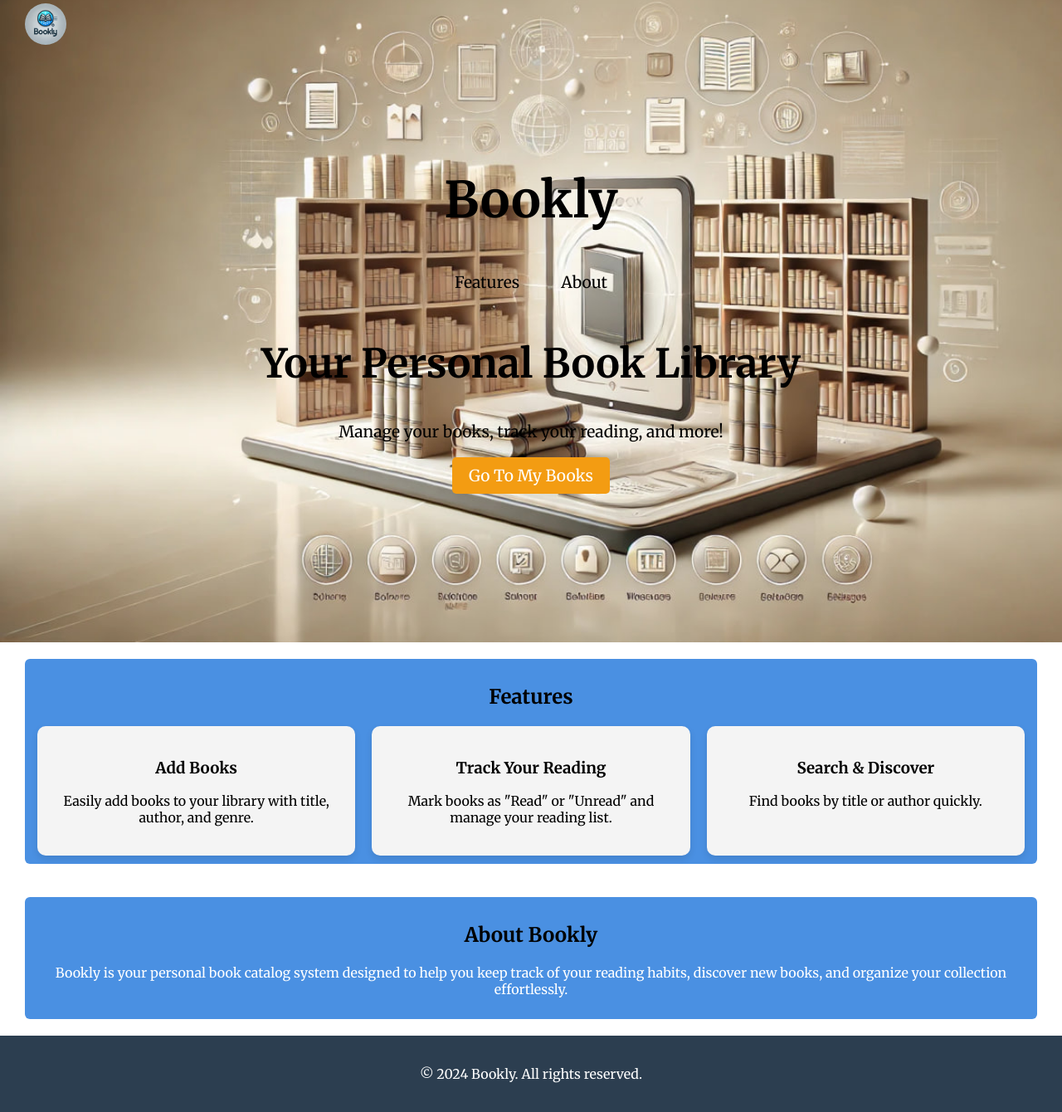
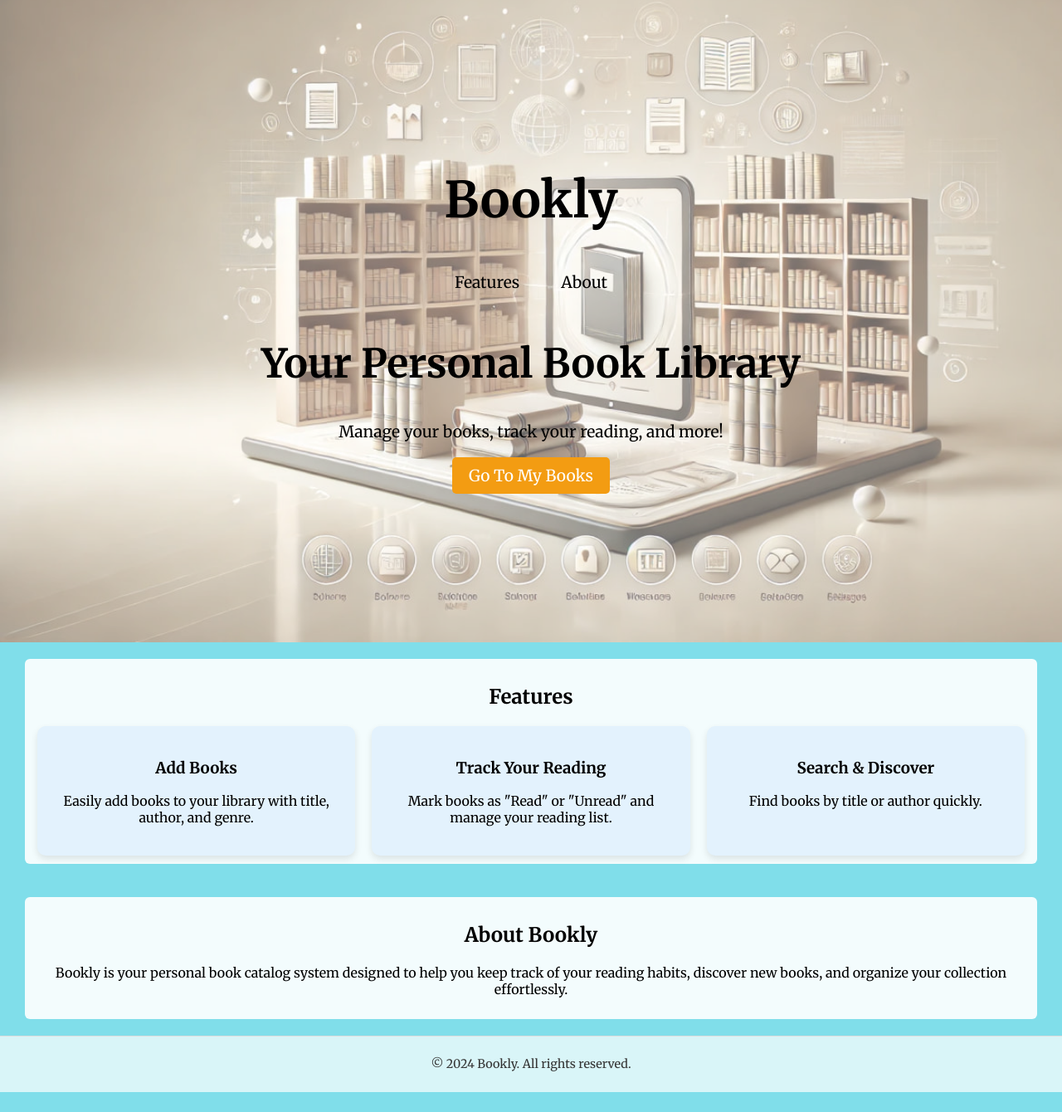
Before and after one commit to EidJbehe/book-library, a plain HTML site: page index.html in a window 1280 px wide. Shown: the part 26-1366 px from the top of the page at 83% size. After the commit the page ends 1342 px from the top, so only its background shows below. Drawn offline with Linux system fonts and the light colour scheme; a web font is replaced by a local one.

Commit message:
edit some styles

```diff
--- a/CSS/index.css
+++ b/CSS/index.css
@@ -6,13 +6,14 @@ body {
   margin: 0;
   padding: 0;
   font-family: "Merriweather", serif;
+  background-color: #80deea;
 }
 
 .container {
   padding: 20px 30px;
 }
 section {
-  background-color: #4a90e2;
+  background-color: rgba(255, 255, 255, 0.9);
   padding: 10px 15px;
   text-align: center;
   border-radius: 6px;
@@ -20,10 +21,16 @@ section {
 .header {
   background-image: url("../images/background\ image.jpg");
   background-size: cover;
-  padding: 50px;
+  height: 100vh;
+  margin: 0;
+}
+.layer {
   text-align: center;
-  position: relative;
-  height: calc(100vh - 100px);
+  width: 100%;
+  height: 100%;
+  margin: 0;
+  padding: 0;
+  background-color: rgba(255, 255, 255, 0.4);
   display: flex;
   justify-content: center;
   align-items: center;
@@ -98,17 +105,17 @@ nav ul li a:hover {
 }
 
 .feature {
-  background-color: #f4f4f4;
+  background-color: #e3f2fd;
   padding: 20px;
   border-radius: 10px;
   width: 30%;
   box-shadow: 0px 4px 8px rgba(0, 0, 0, 0.1);
   transition: 0.3s;
 }
+
 .feature:hover {
-  transform: scale(1.2, 1.2);
+  transform: scale(1.1, 1.1);
 }
-
 .footer {
   background-color: #2c3e50;
   color: white;
@@ -132,7 +139,16 @@ nav ul li a:hover {
 .about {
   animation: fadeIn 1.5s ease-in-out;
 }
-
+footer {
+  width: calc(100% - 20px);
+  text-align: center;
+  padding: 10px;
+  background-color: rgba(255, 255, 255, 0.7);
+  border-top: 1px solid #ddd;
+  bottom: 0;
+  font-size: 0.9em;
+  color: #333;
+}
 @media (max-width: 767px) {
   .header {
     background-image: none;
--- a/JS/my-books.js
+++ b/JS/my-books.js
@@ -94,8 +94,6 @@ async function renderBooks() {
   const catalog = document.getElementById("book-catalog");
   catalog.innerHTML = ""; // Clear catalog
 
-
-
   const countInput = document.getElementById("countToDisplay");
   const countToDisplay = parseInt(countInput.value) || books.length;
   const bookNum = books.slice(0, countToDisplay);
@@ -133,7 +131,6 @@ function toggleReadStatus(index) {
   renderBooks(); // Re-render to reflect changes
 }
 // Function to render the book catalog
-
 
 function openBookDetails(bookKey) {
   window.location.href = `../HTML/bookDetails.html?key=${bookKey}`;
--- a/index.html
+++ b/index.html
@@ -13,10 +13,8 @@
     <link rel="stylesheet" href="CSS/index.css" />
   </head>
   <body>
-    <a href="../index.html"><img src="./images/logo.jpg" class="logoLanding" alt="logo" /></a>
-
     <header class="header">
-
+      <div class="layer">
         <nav>
           <h1 style="color: black">Bookly</h1>
           <ul>
@@ -28,6 +26,7 @@
           <h2>Your Personal Book Library</h2>
           <p>Manage your books, track your reading, and more!</p>
           <a href="HTML/my-books.html" class="cta-btn">Go To My Books</a>
+        </div>
       </div>
     </header>
     <div class="container">
@@ -56,14 +55,14 @@
     <div class="container">
       <section id="about" class="about">
         <h2>About Bookly</h2>
-        <p class="mainText" style="color: white">
+        <p class="mainText">
           Bookly is your personal book catalog system designed to help you keep
           track of your reading habits, discover new books, and organize your
           collection effortlessly.
         </p>
       </section>
     </div>
-    <footer class="footer" id="contact">
+    <footer>
       <p>&copy; 2024 Bookly. All rights reserved.</p>
     </footer>
 
```
Also changed, not shown: HTML/my-books.html (+5 -1 lines), images/Magic Book (1).png (deleted). Lines whose indentation alone changed are shown as unchanged.
